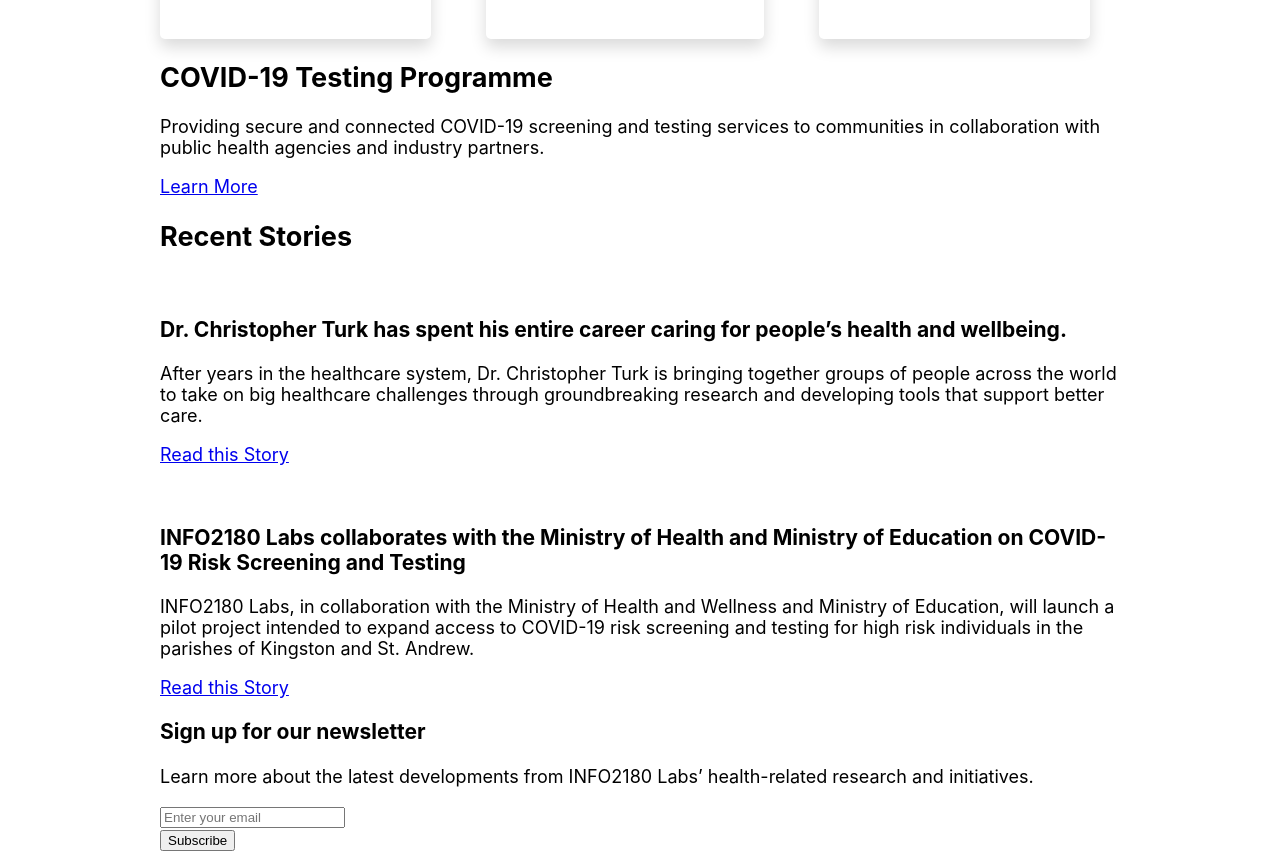
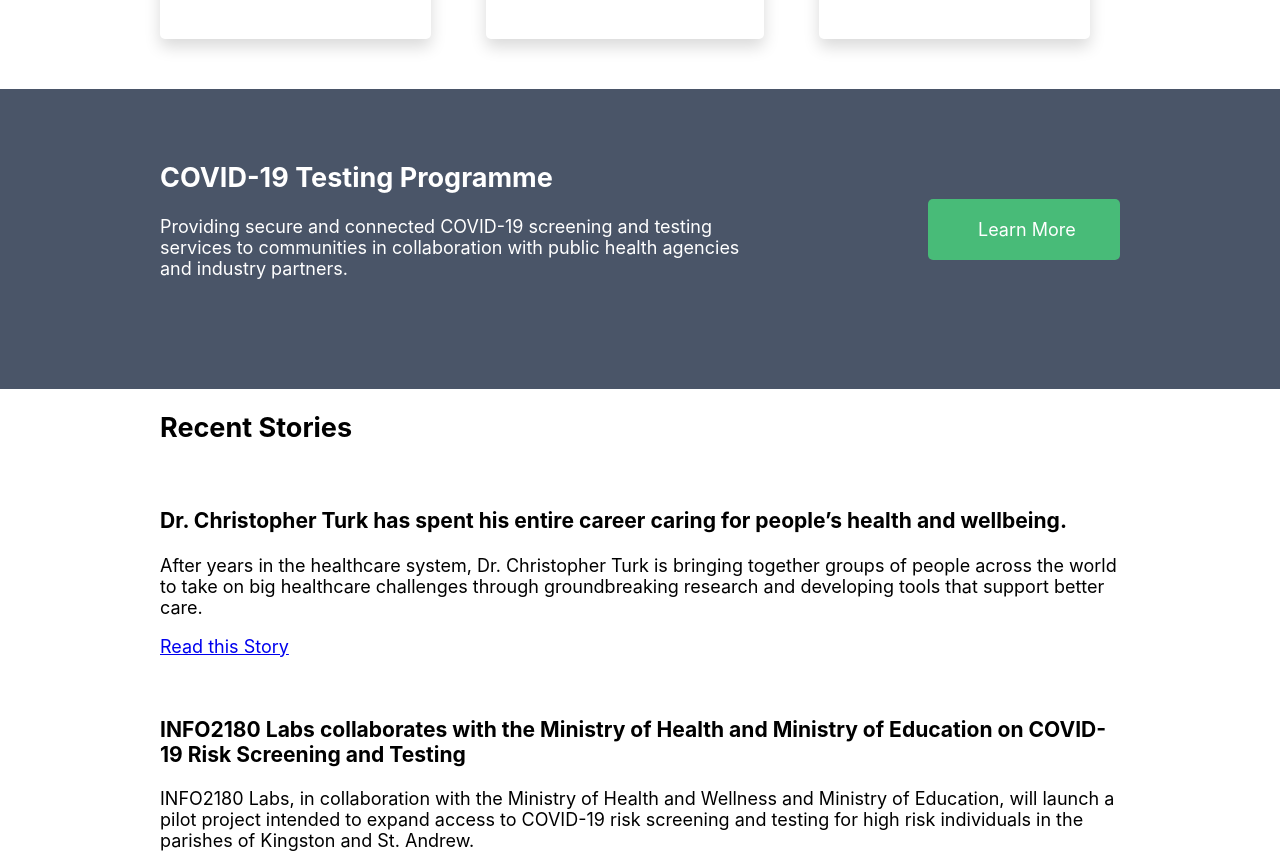
Before and after one commit to Jacke-g456/info2180-project1, a plain HTML site: page index.html in a window 1280 px wide. Shown: the part 909-1770 px from the top of the page. Drawn offline with Linux system fonts and the light colour scheme.

Commit message:
COVID-19 Testing section Implementation

```diff
--- a/styles.css
+++ b/styles.css
@@ -93,3 +93,32 @@
     margin: 10px;
     padding-top: 10px;
 }
+
+.testing {
+    background-color: #4A5568;
+    color: white;
+    margin-top: 50px;
+    padding-top: 50px;
+    padding-bottom: 250px;
+}
+.testing-desciption{
+    float:left;
+    width: 62%;
+    padding-right: 20px;
+}
+
+
+.cta{
+    background-color: #48BB78;
+    border-radius: 5px;
+    width: 20%;
+    float:right;
+    padding-top: 20px;
+    padding-bottom: 20px;
+    margin-top: 60px;
+}
+.cta a{
+    color: white;
+    text-decoration: none;
+    margin-left: 50px;
+}
```
